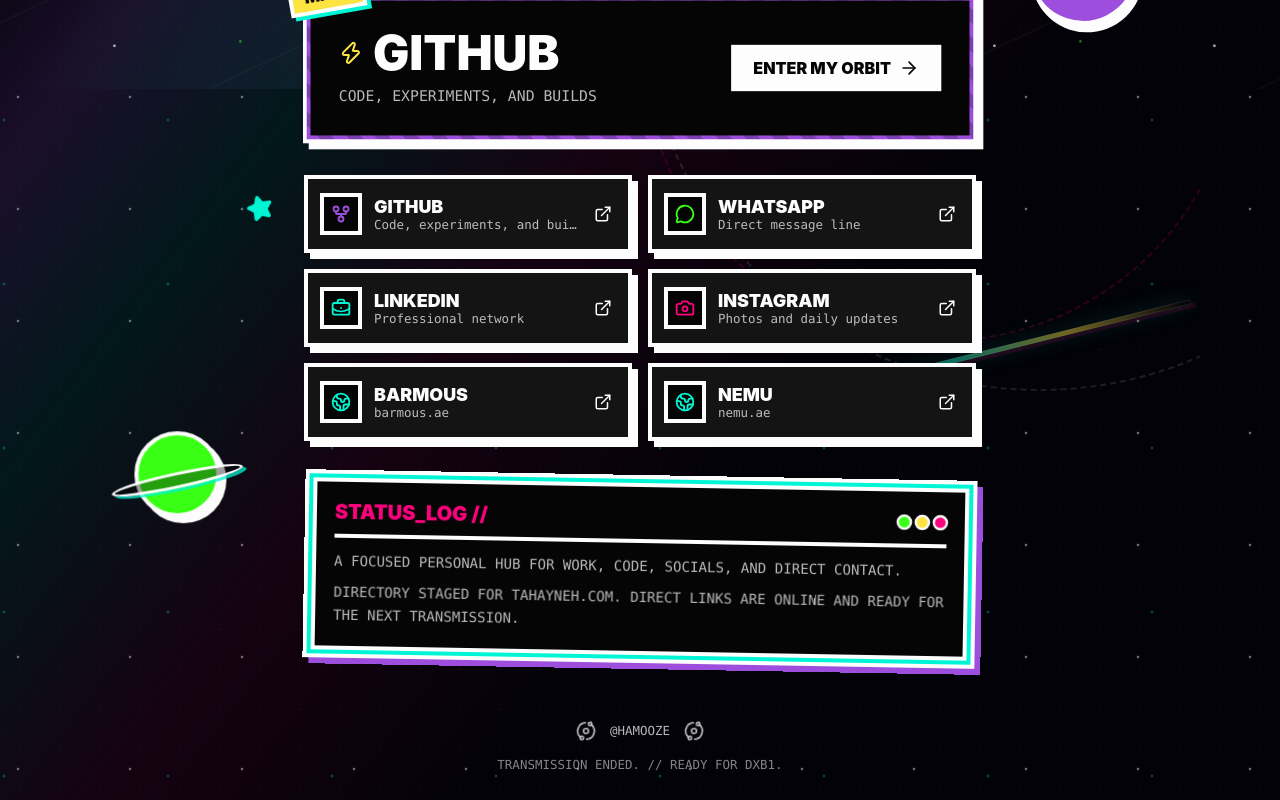
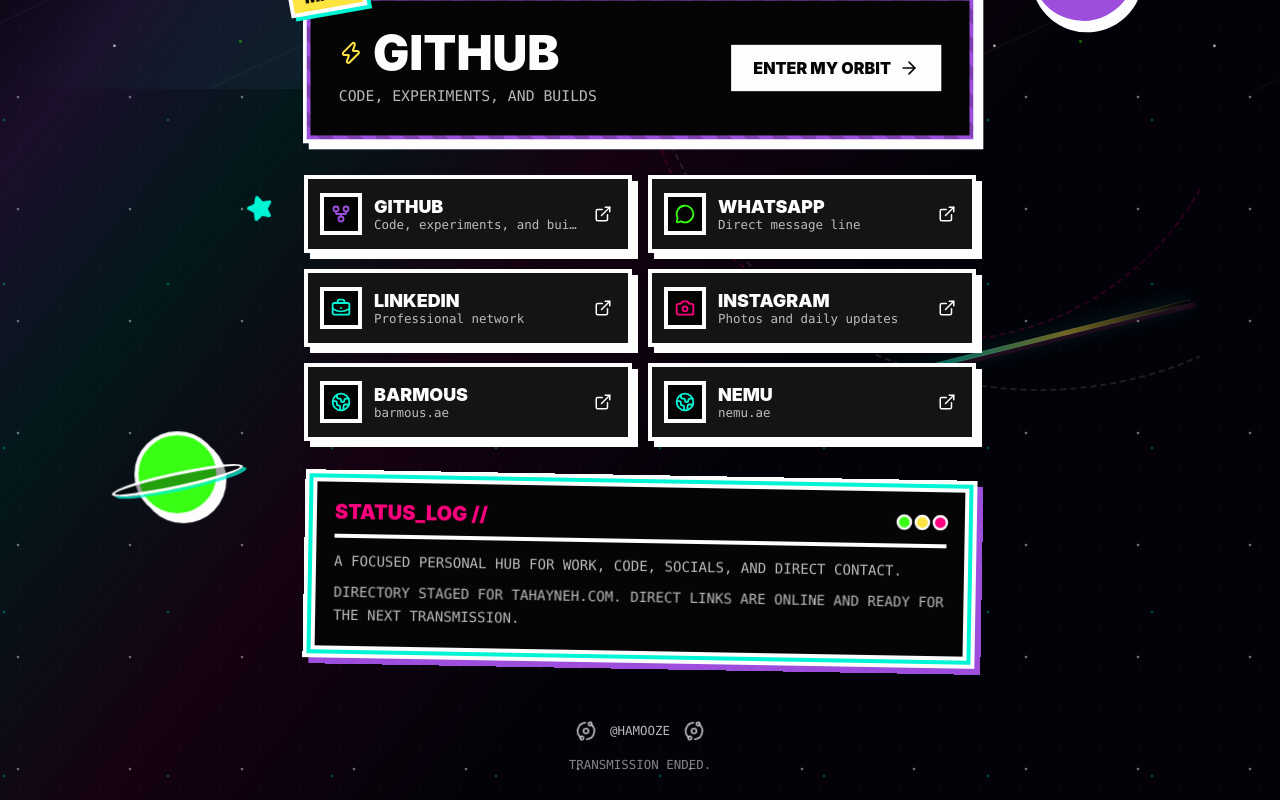
Before and after one commit to Hamooze/hamza-profile, a Next.js app: page / in a window 1280 px wide. Shown: the part 711-1511 px from the top of the page. Built offline with nearby package versions, Linux system fonts and the light colour scheme; no server answers.

Commit message:
Use available Vercel region for portfolio hosting

```diff
--- a/src/app/page.tsx
+++ b/src/app/page.tsx
@@ -16,7 +16,7 @@
 import type { LinkKind, ProfileLink } from "@/lib/profile-types";
 
 export const runtime = "nodejs";
-export const preferredRegion = "dxb1";
+export const preferredRegion = "iad1";
 
 function readableUrl(url: string) {
   try {
@@ -186,7 +186,7 @@
           <span>@{profile.handle}</span>
           <Orbit size={20} />
         </div>
-        <span>TRANSMISSION ENDED. // READY FOR DXB1.</span>
+        <span>TRANSMISSION ENDED.</span>
       </footer>
     </main>
   );
```
Also changed, not shown: vercel.json, 1 other file (tests, documents, lock files or other folders).
